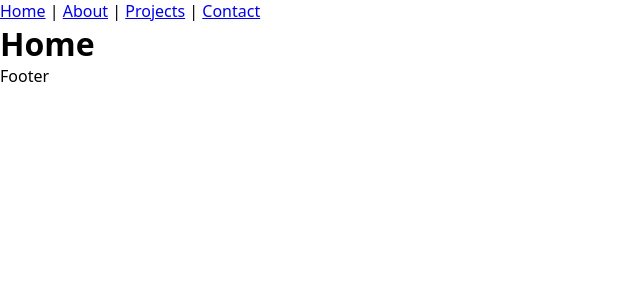
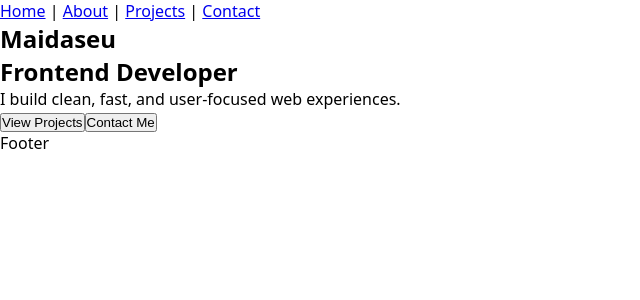
Before and after one commit to Maidaseu/react-portfolio, a React (Vite) app: page / in a window 1280 px wide. Shown: the top 300 px of the page, without its empty margins (0-640 px from the left). Built offline with nearby package versions, Linux system fonts and the light colour scheme.

Commit message:
Create hero section component

```diff
--- /dev/null
+++ b/src/components/Hero.tsx
@@ -0,0 +1,16 @@
+export default function Hero() {
+  return (
+    <section>
+      <h1>Maidaseu</h1>
+
+      <h2>Frontend Developer</h2>
+
+      <p>
+        I build clean, fast, and user-focused web experiences.
+      </p>
+
+      <button>View Projects</button>
+      <button>Contact Me</button>
+    </section>
+  );
+}
--- a/src/pages/Home.tsx
+++ b/src/pages/Home.tsx
@@ -1,5 +1,9 @@
-function Home() {
-  return <h1>Home</h1>;
+import Hero from "../components/Hero";
+
+export default function Home() {
+  return (
+    <main>
+      <Hero />
+    </main>
+  );
 }
-
-export default Home;
```
